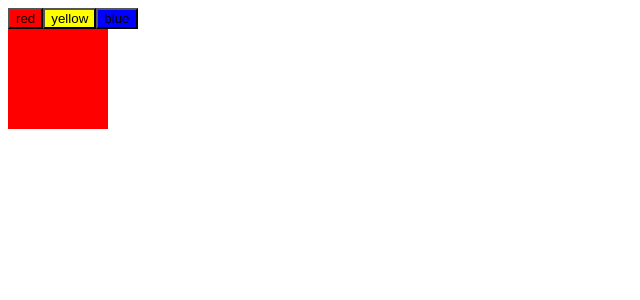
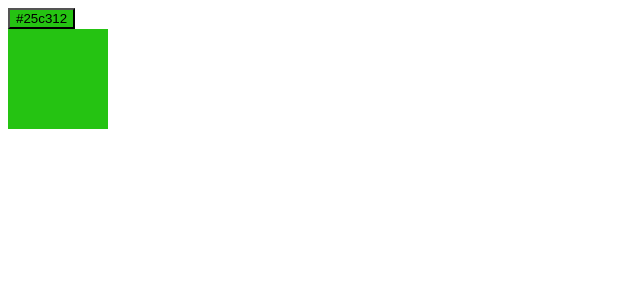
Before and after one commit to austin-summerlin/react-layering, a React app: page / in a window 1280 px wide. Shown: the top 300 px of the page, without its empty margins (0-640 px from the left). Built offline with nearby package versions, Linux system fonts and the light colour scheme.

Commit message:
get random color working

```diff
--- a/src/containers/ColorPicker.js
+++ b/src/containers/ColorPicker.js
@@ -4,7 +4,7 @@ import ColorDisplay from '../components/color-picker/ColorDisplay';
 
 export default class ColorPicker extends Component {
   state = {
-    selectedColor: 'red',
+    selectedColor: '#ffffff',
   };
 
   handleColorChange = (color) => {
@@ -12,13 +12,15 @@ export default class ColorPicker extends Component {
   };
 
   render() {
-    const colors = ['red', 'yellow', 'blue'];
+    const randomColor = '#' + Math.floor(Math.random() * 16777215).toString(16);
+    const colors = [randomColor];
     const { selectedColor } = this.state;
+
 
     return (
       <>
         <ColorControls colors={colors} onColorChange={this.handleColorChange} />
-        <ColorDisplay backgroundColor={selectedColor} />
+        <ColorDisplay backgroundColor={selectedColor, randomColor} />
       </>
     );
   }
```
